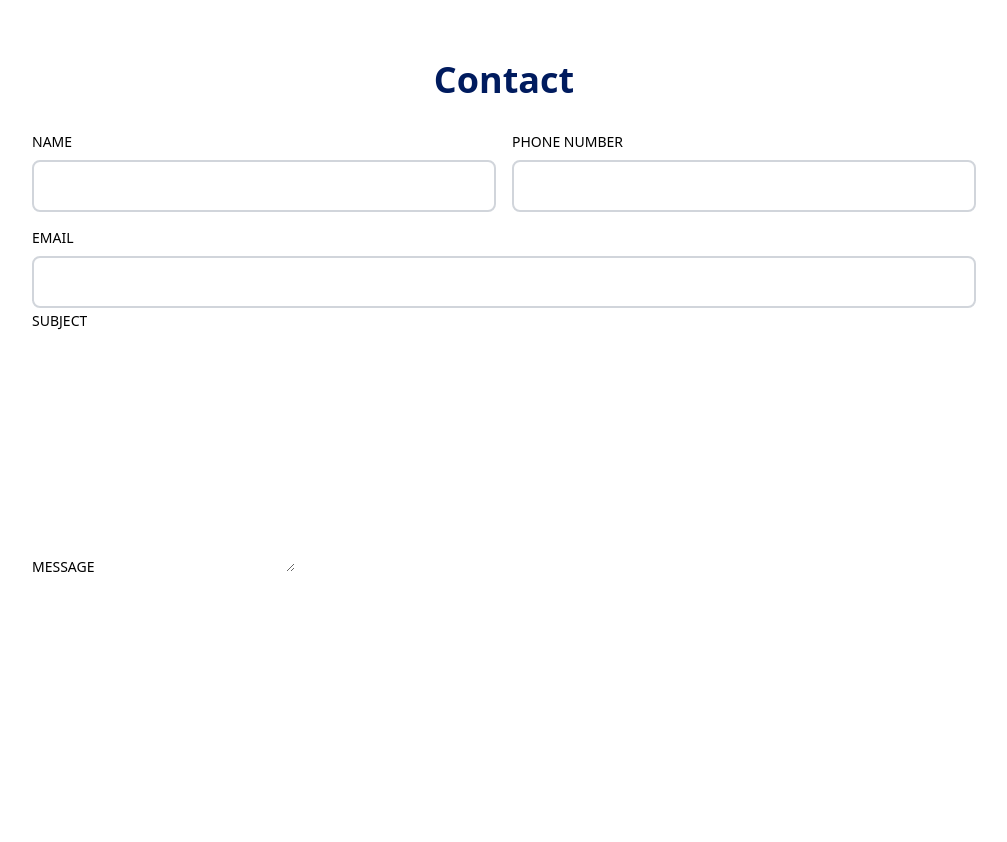
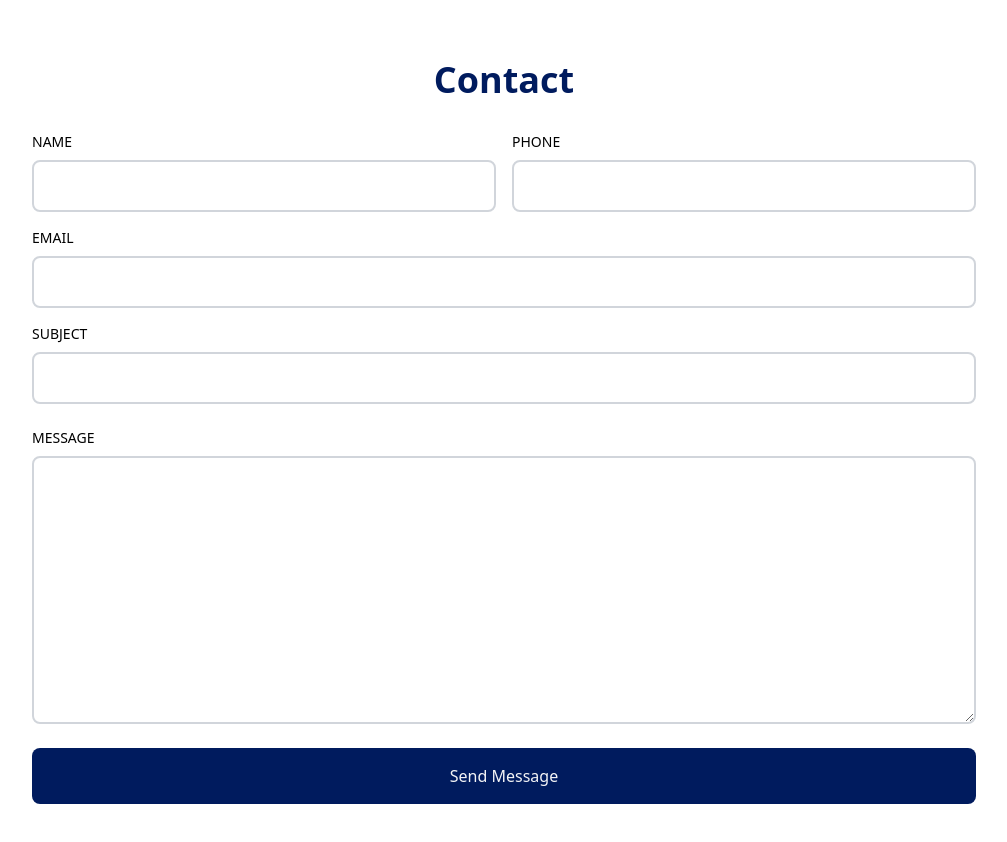
Before and after one commit to lavollmer/react-website, a React (Vite) app in the folder react-website/: page / in a window 1280 px wide. Shown: the part 2240-3082 px from the top of the page, without its empty margins (168-1175 px from the left). Before the commit the page ends 2882 px from the top, so only its background shows below. Built offline with nearby package versions, Linux system fonts and the light colour scheme.

Commit message:
finalized styling of contact form with tailwindCSS

```diff
--- a/react-website/src/components/Contact.jsx
+++ b/react-website/src/components/Contact.jsx
@@ -17,7 +17,7 @@ const Contact = () => {
             />
           </div>
           <div className="flex flex-col">
-            <label className="uppercase text-sm py-2">Phone Number</label>
+            <label className="uppercase text-sm py-2">Phone</label>
             <input
               className="border-2 rounded-lg p-3 flex border-gray-300"
               type="text"
@@ -33,14 +33,25 @@ const Contact = () => {
             name="email"
           />
         </div>
-        <div>
+        <div className="flex flex-col py-2">
           <label className="uppercase text-sm py-2">Subject</label>
-          <input type="text" name="subject" />
+          <input
+            className="border-2 rounded-lg p-3 flex border-gray-300"
+            type="text"
+            name="subject"
+          />
         </div>
-        <div>
+        <div className="flex flex-col py-2">
           <label className="uppercase text-sm py-2">Message</label>
-          <textarea rows="10" name="message"></textarea>
+          <textarea
+            className="border-2 rounded-lg p-3 flex border-gray-300"
+            rows="10"
+            name="message"
+          ></textarea>
         </div>
+        <button className="bg-[#001b5e] text-gray-100 mt-4 w-full p-4 rounded-lg">
+          Send Message
+        </button>
       </form>
     </div>
   );
```
